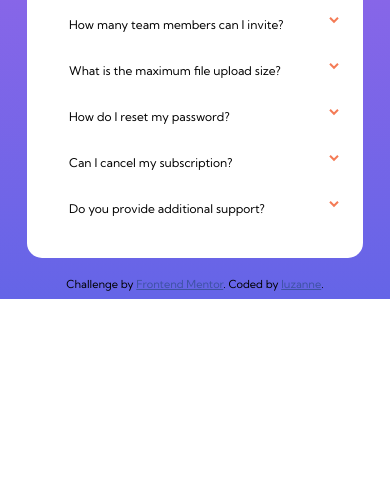
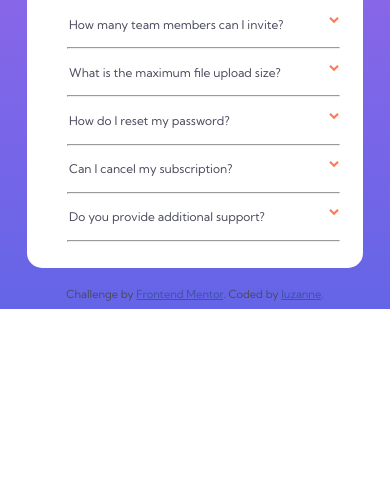
Before and after one commit to Luzanne-S/FAQ-Accordian-, a plain HTML site: page index.html in a window 390 px wide. Shown: the part 349-844 px from the top of the page. Drawn offline with Linux system fonts and the light colour scheme.

Commit message:
Updated styles.css
Changed color of text and hr

```diff
--- a/styles.css
+++ b/styles.css
@@ -1,6 +1,7 @@
 body{
     font-family: 'Kumbh Sans', sans-serif;
     font-size: 12px;
+    color:hsl(237, 12%, 33%);
     background-image: linear-gradient(hsl(273, 75%, 66%),hsl(240, 73%, 65%));
     background-repeat: no-repeat;
     height:665px;
@@ -41,6 +42,7 @@ body{
 
 h1{
     font-size: 34px;
+    color:  hsl(238, 29%, 16%);
 }
 .arrow{
     float:right;
@@ -73,7 +75,7 @@ input[type=checkbox]{
 }
 input[type=checkbox]:checked + label{
     font-weight: bold;
-    color:black;
+    color: hsl(237, 12%, 33%);
 }
 input[type=checkbox]:checked ~.arrow{
     transform: rotateZ(-180deg);
@@ -81,11 +83,11 @@ input[type=checkbox]:checked ~.arrow{
 
 input[type=checkbox]:checked ~.answer-p{
     display:block;
-    color:hsl(238, 29%, 16%);
+    color:hsl(240, 6%, 50%);
 }
 
 hr{
-    color: hsla(240, 4%, 91%, 0.281);
+    color: hsl(240, 6%, 50%);
 }
 
 
@@ -139,8 +141,7 @@ hr{
    }
 
    hr{
-       border:none;
-       background-color:hsla(240, 49%, 21%, 0.116);
+      color:hsl(240, 6%, 50%);
        width:85%;
    }
 }
```
